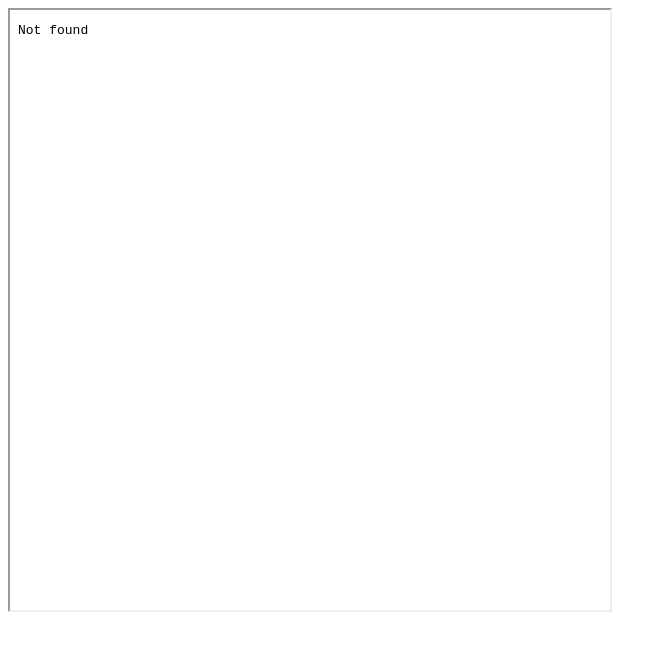
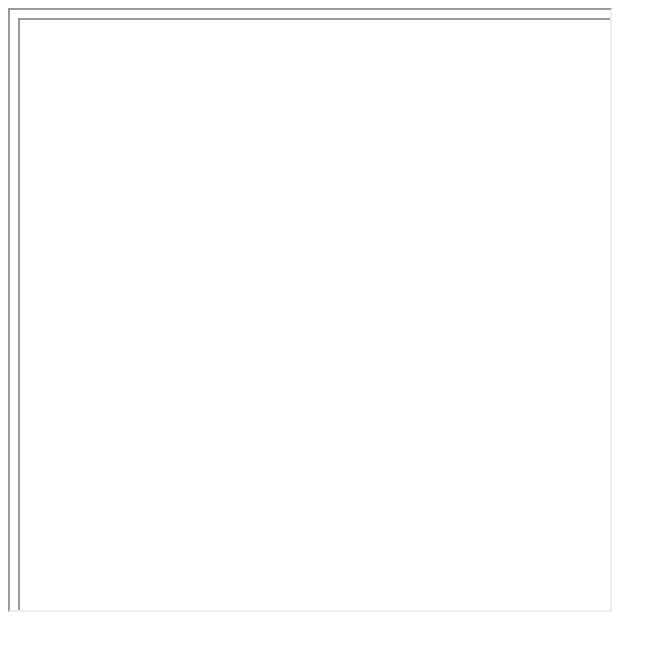
Before and after one commit to murali98m/practice3, a plain HTML site: page index.html in a window 1280 px wide. Shown: the whole page, without its empty margins (0-667 px from the left). Drawn offline with Linux system fonts and the light colour scheme.

Commit message:
Update index.html

```diff
--- a/index.html
+++ b/index.html
@@ -3,7 +3,7 @@
         <title>document</title>
     </head>
     <body>
-        <iframe src="./index1.html" frameborder="2" height="600px" width="600px">
+        <iframe src="./index.html" frameborder="2" height="600px" width="600px">
 
                     <h1>Practice Assignment1</h1>
                     <hr>
```
